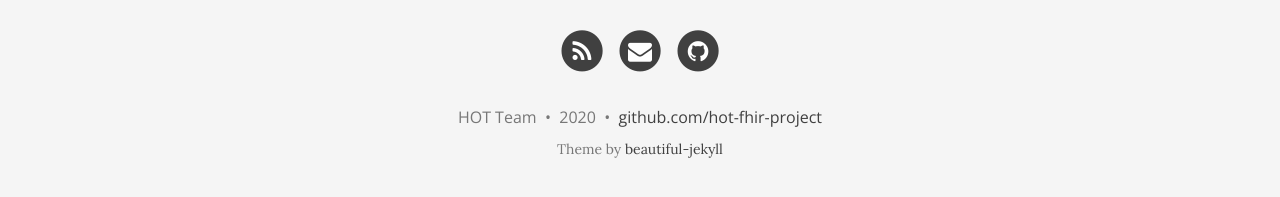
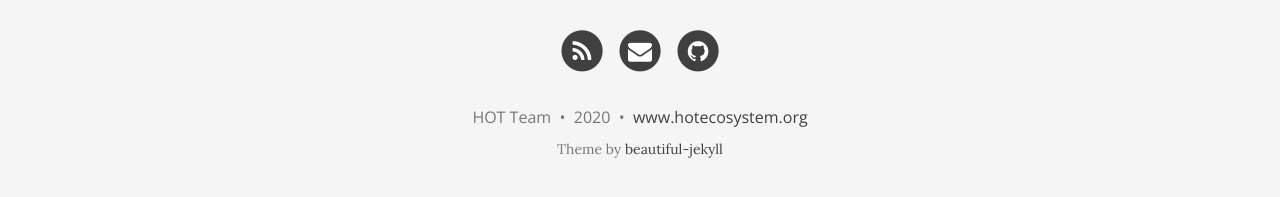
Before and after one commit to data2health/hot-fhir-projects, a Jekyll site: the page built from docs/index.md, in a window 1280 px wide and 900 px high, scrolled down 4560 px. Shown: the part 690-887 px from the top of the window. Built offline with Jekyll 4.4.1, drawn with Linux system fonts in a browser that asks for light colours; nearby versions of some CDN libraries.

Commit message:
Set www.hotecosystem.org URL

```diff
--- a/docs/_config.yml
+++ b/docs/_config.yml
@@ -11,10 +11,10 @@ description: HOT Website
 # *** If you're not sure what this mean, then leave this section as it is. Only modify the url and baseurl if you know what you're doing!***
 
 # url is the the website domain URL without a trailing slash
-url: "https://data2health.github.io"
+url: "https://www.hotecosystem.org"
 
 # baseurl should be an empty string
-baseurl: "/hot-fhir-projects"
+baseurl: "/"
 
 # --- Navigation bar options --- #
 
@@ -94,7 +94,7 @@ share-links-active:
 
 # How to display the link to the website in the footer
 # Remove this if you don't want a link in the footer
-url-pretty: "github.com/hot-fhir-project"  # eg. "deanattali.com/beautiful-jekyll"
+url-pretty: "www.hotecosystem.org"  # eg. "deanattali.com/beautiful-jekyll"
 
 # --- Web Statistics Section --- #
 
```
